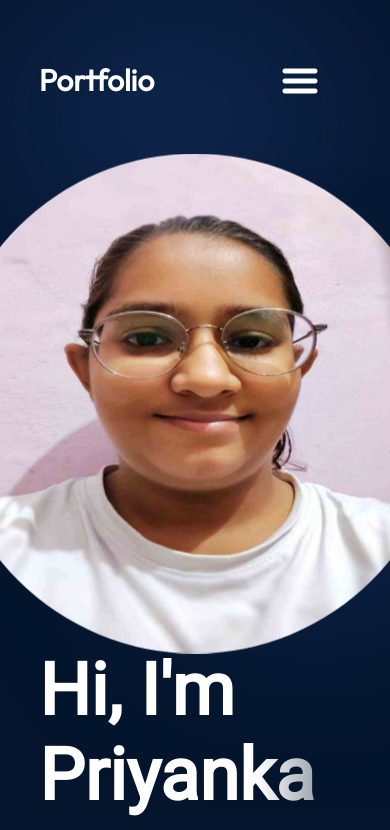
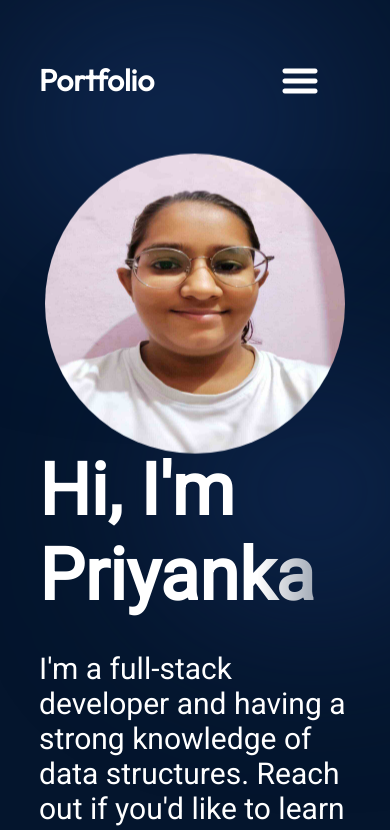
Before and after one commit to priyanka-garg-10/Portfolio, a React (Vite) app: page / in a window 390 px wide. Shown: the top 830 px of the page. Built offline with nearby package versions, Linux system fonts and the light colour scheme.

Commit message:
Update hero.module.css

```diff
--- a/src/components/Hero/hero.module.css
+++ b/src/components/Hero/hero.module.css
@@ -112,4 +112,24 @@
     .content {
         align-items: center;
     }
+
+     .heroImg {
+        width: 400px;
+        height: 400px;
+    }
 }
+
+@media screen and (max-width: 600px) {
+    .container {
+        flex-direction: column-reverse;
+    }
+
+    .content {
+        align-items: center;
+    }
+
+    .heroImg {
+        width: 300px;
+        height: 300px;
+    }
+}
```
